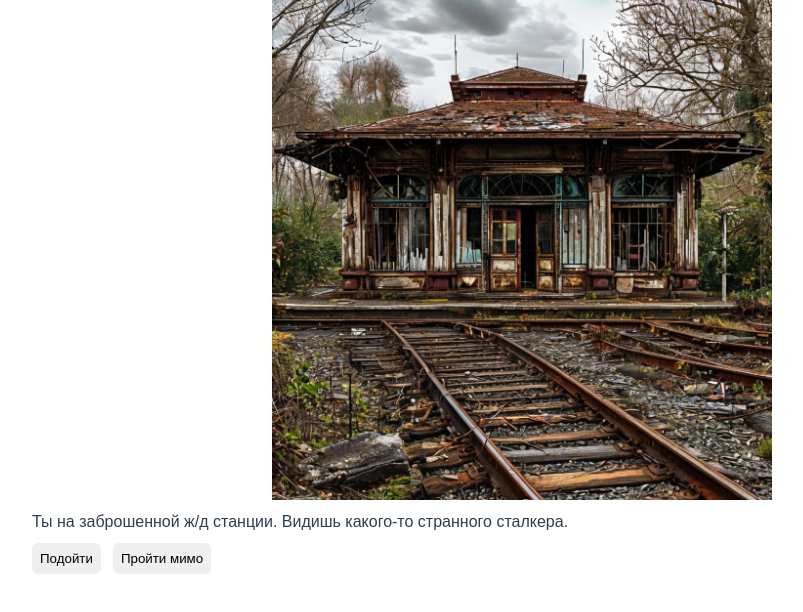
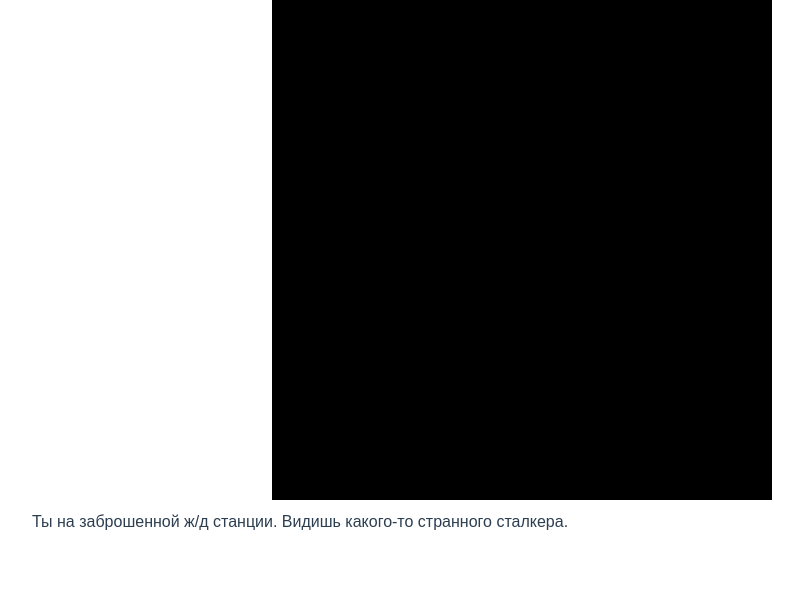
Before and after one commit to Shirockov55/quest-game, a Vue app: page / in a window 1280 px wide. Shown: the top 612 px of the page, without its empty margins (118-921 px from the left). Built offline with nearby package versions, Linux system fonts and the light colour scheme.

Commit message:
feat: Add canvas

```diff
--- a/src/components/GameRunner/GameRunner.vue
+++ b/src/components/GameRunner/GameRunner.vue
@@ -16,10 +16,10 @@ import { Scene } from '@/components/Scene'
 
 // TODO: Решить с динамическими импортами
 // import { Games } from '@/games'
-import Config from '@/games/game1'
-const gameId = 'game1'
+import { GameConfig } from '@/games/mapRuine'
 
-const config: TGameConfig = Config.default
+const config: TGameConfig = GameConfig
+const gameId = config.name
 const scenes = config.scenes
 
 const currId = ref(config.baseScene)
--- a/src/components/Scene/Scene.vue
+++ b/src/components/Scene/Scene.vue
@@ -2,7 +2,14 @@
   <div class="game-scene">
     <div class="game-scene__img-box">
       <div class="game-scene__img-overlay">
-        <img :src="imageUrl()" class="game-scene__img" />
+        <canvas
+          v-show="data.additional?.interractive"
+          class="game-scene__canvas"
+          :id="CANVAS_ID"
+          :width="canvasSize.w"
+          :height="canvasSize.h"
+        ></canvas>
+        <img :src="imageUrl()" class="game-scene__img" ref="imageRef" />
       </div>
     </div>
     <div class="game-scene__text">
@@ -49,7 +56,9 @@
 
 <script setup lang="ts">
 import { type TScene, type TAction, EActionType } from '@/types/gameConfig'
-import { toRef, onMounted, onUnmounted, ref, computed } from 'vue'
+import { toRef, onMounted, onUnmounted, ref, computed, reactive } from 'vue'
+import { CANVAS_ID } from './constants'
+import { nextTick } from 'vue'
 
 interface SceneProps {
   gameId: string
@@ -64,6 +73,9 @@ const imageUrl = () => {
   const url = new URL(baseUrl, import.meta.url).href
   return url
 }
+
+const imageRef = ref<HTMLImageElement>()
+const canvasSize = reactive({ w: '100%', h: '100%' })
 
 const currTreeId = ref(data.textTrees[0]?.id || '')
 const currTree = computed(() => {
@@ -81,6 +93,36 @@ if (data.audio) {
     }, 3000)
   })
 }
+
+onMounted(() => {
+  if (data?.additional?.interractive) {
+    const engine = data.additional.interractive
+    const canvas = document.getElementById(CANVAS_ID) as HTMLCanvasElement
+    if (!canvas) return
+
+    const imageW = imageRef.value?.width
+    const imageH = imageRef.value?.height
+    canvasSize.w = `${imageW}px`
+    canvasSize.h = `${imageH}px`
+
+    const observer = new ResizeObserver((entries) => {
+      if (!imageRef.value) return
+
+      const imageW = imageRef.value?.width
+      const imageH = imageRef.value?.height
+      canvasSize.w = `${imageW}px`
+      canvasSize.h = `${imageH}px`
+      engine.resize(imageW, imageH)
+    })
+
+    observer.observe(imageRef.value!)
+
+    setTimeout(() => {
+      // TODO: Сделать после загрузки изображения
+      engine.render(canvas)
+    }, 1000)
+  }
+})
 
 onUnmounted(() => {
   clearTimeout(timeout)
@@ -110,8 +152,9 @@ const btnClick = (action: TAction) => {
   &__img-overlay {
     position: absolute;
     inset: 0;
+    display: flex;
+    justify-content: center;
     height: 100%;
-    text-align: center;
   }
   &__img {
     object-fit: contain;
@@ -122,6 +165,15 @@ const btnClick = (action: TAction) => {
     min-height: 300px;
     padding: 12px;
     flex-shrink: 0;
+  }
+  &__canvas {
+    position: absolute;
+    inset: 0;
+    left: 50%;
+    z-index: 10;
+    left: 50%;
+    transform: translateX(-50%);
+    height: 100%;
   }
 }
 
--- /dev/null
+++ b/src/components/Scene/constants.ts
@@ -0,0 +1 @@
+export const CANVAS_ID = 'interactCanvas'
--- a/src/games/game1/index.ts
+++ b/src/games/game1/index.ts
@@ -1 +1 @@
-export * as default from './game1'
+export { default as GameConfig } from './game1'
--- a/src/games/index.ts
+++ /dev/null
@@ -1 +0,0 @@
-export * as Games from '.'
--- /dev/null
+++ b/src/games/mapRuine/index.ts
@@ -0,0 +1 @@
+export { default as GameConfig } from './mapRuine'
--- /dev/null
+++ b/src/games/mapRuine/mapRuine.ts
@@ -0,0 +1,83 @@
+import { type TGameConfig, EActionType } from '@/types/gameConfig'
+
+console.log('Test game ruine!')
+
+const enum ScenesIds {
+  Map = 'map'
+}
+
+const ScenesImages: Record<ScenesIds, string> = {
+  [ScenesIds.Map]: 'map.jpg'
+}
+
+const mapGrid = 8
+const [baseXCoord, baseYCoord] = [8, 4]
+let ctx: CanvasRenderingContext2D | undefined | null
+
+const draw = (boxW: number, boxH: number) => {
+  if (!ctx) return
+
+  const cellW = Math.round(boxW / mapGrid)
+  const cellH = Math.round(boxH / mapGrid)
+  // console.log(boxW, boxH, cellW, cellH)
+
+  const sections: Record<number, Record<number, Array<number>>> = {}
+
+  for (let i = 0; i < mapGrid; i++) {
+    for (let j = 0; j < mapGrid; j++) {
+      const x1 = j * cellW
+      const x2 = (j + 1) * cellW
+      const y1 = i * cellH
+      const y2 = (i + 1) * cellH
+      const res = [x1, x2, y1, y2]
+
+      if (!sections[j]) sections[j] = {}
+      sections[j][i] = res
+
+      if (j + 1 !== baseXCoord || i + 1 !== baseYCoord) {
+        // TODO: Разобраться с закрашиванием сетки
+        ctx.fillStyle = 'black'
+        ctx.fillRect(x1, y1, x2, y2)
+      } else {
+        console.log(j, i, 'no')
+      }
+    }
+  }
+}
+
+const interactEngine = {
+  render(canvas: HTMLCanvasElement) {
+    ctx = canvas.getContext('2d')
+    if (!ctx) return
+
+    const boxW = canvas.width
+    const boxH = canvas.height
+    draw(boxW, boxH)
+  },
+  resize(boxW: number, boxH: number) {
+    draw(boxW, boxH)
+  }
+}
+
+const gameConfig: TGameConfig = {
+  name: 'mapRuine',
+  baseScene: ScenesIds.Map,
+  scenes: {
+    [ScenesIds.Map]: {
+      baseSceneType: 'interactive',
+      additional: {
+        interractive: interactEngine
+      },
+      image: ScenesImages[ScenesIds.Map],
+      textTrees: [
+        {
+          id: 'Начало',
+          mainText: 'Ты на заброшенной ж/д станции. Видишь какого-то странного сталкера.',
+          actions: []
+        }
+      ]
+    }
+  }
+}
+
+export default gameConfig
--- a/src/types/gameConfig.ts
+++ b/src/types/gameConfig.ts
@@ -5,9 +5,12 @@ export type TSceneTransition =
       dissapear: string
     }
 
+export type TSceneType = 'static' | 'interactive' | 'temp'
+
 export const enum EActionType {
   GoToScene = 'GO_TO_SCENE',
-  GoToDialogTree = 'GO_TO_DIALOG_TREE'
+  GoToDialogTree = 'GO_TO_DIALOG_TREE',
+  GoToInteractive = 'GO_TO_INTERACTIVE'
 }
 
 export interface TGoToSceneAction {
@@ -63,12 +66,28 @@ export type TextTree = VariantsTree | DialogTree
 export interface TScene {
   image: string
   textTrees: TextTree[]
+  baseSceneType?: TSceneType
   audio?: string
   transition?: TSceneTransition
+  additional?: {
+    interractive?: {
+      render: (el: HTMLCanvasElement) => void
+      resize: (w: number, h: number) => void
+    }
+  }
+}
+
+interface TBaseInventory {
+  id: string
+}
+
+interface TMapInventory extends TBaseInventory {
+  run: () => void
 }
 
 export interface TGameConfig {
   name: string
   baseScene: string
   scenes: Record<string, TScene>
+  inventory?: any[]
 }
```
Also changed, not shown: src/games/mapRuine/assets/images/map.jpg (added).
